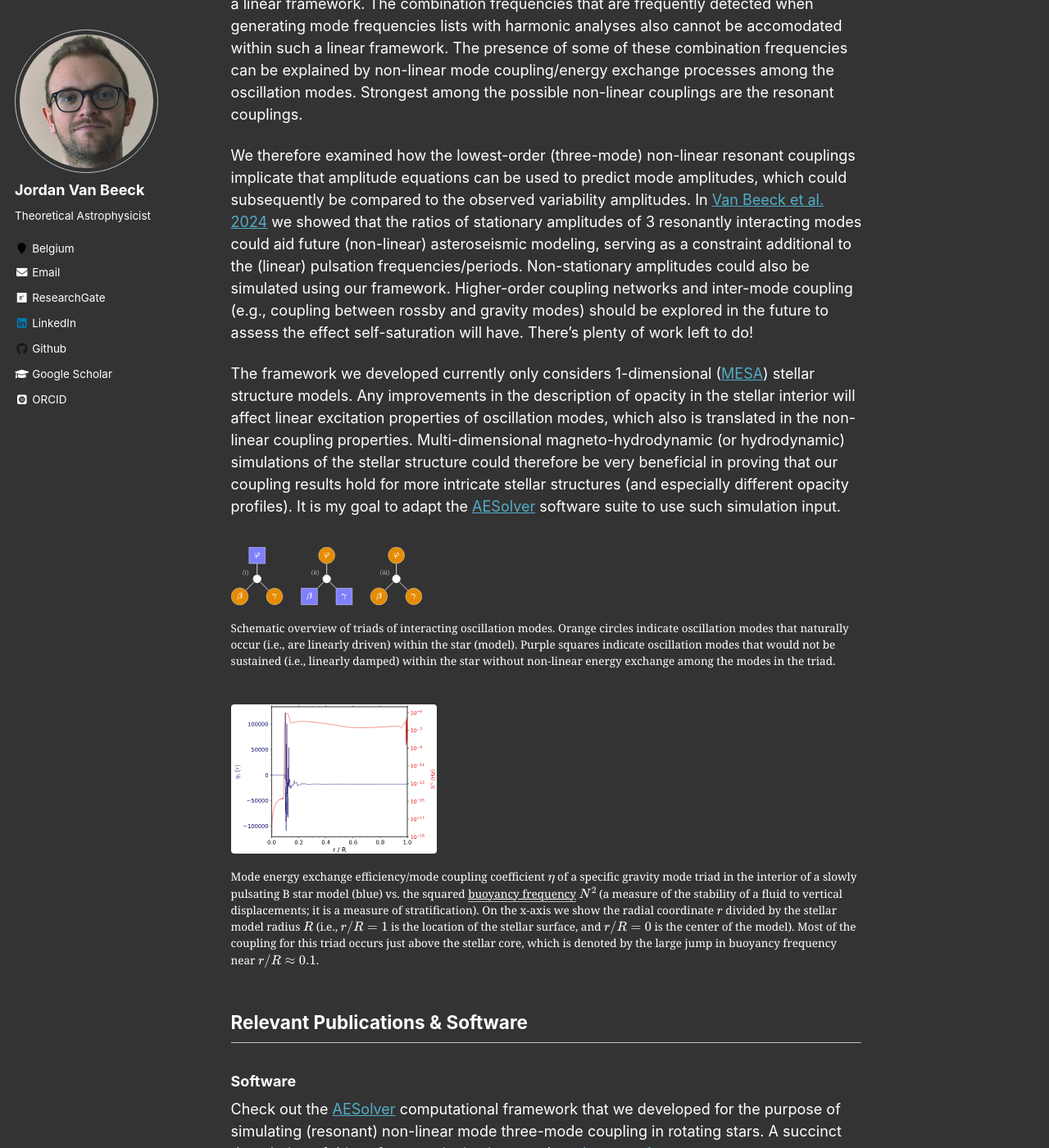
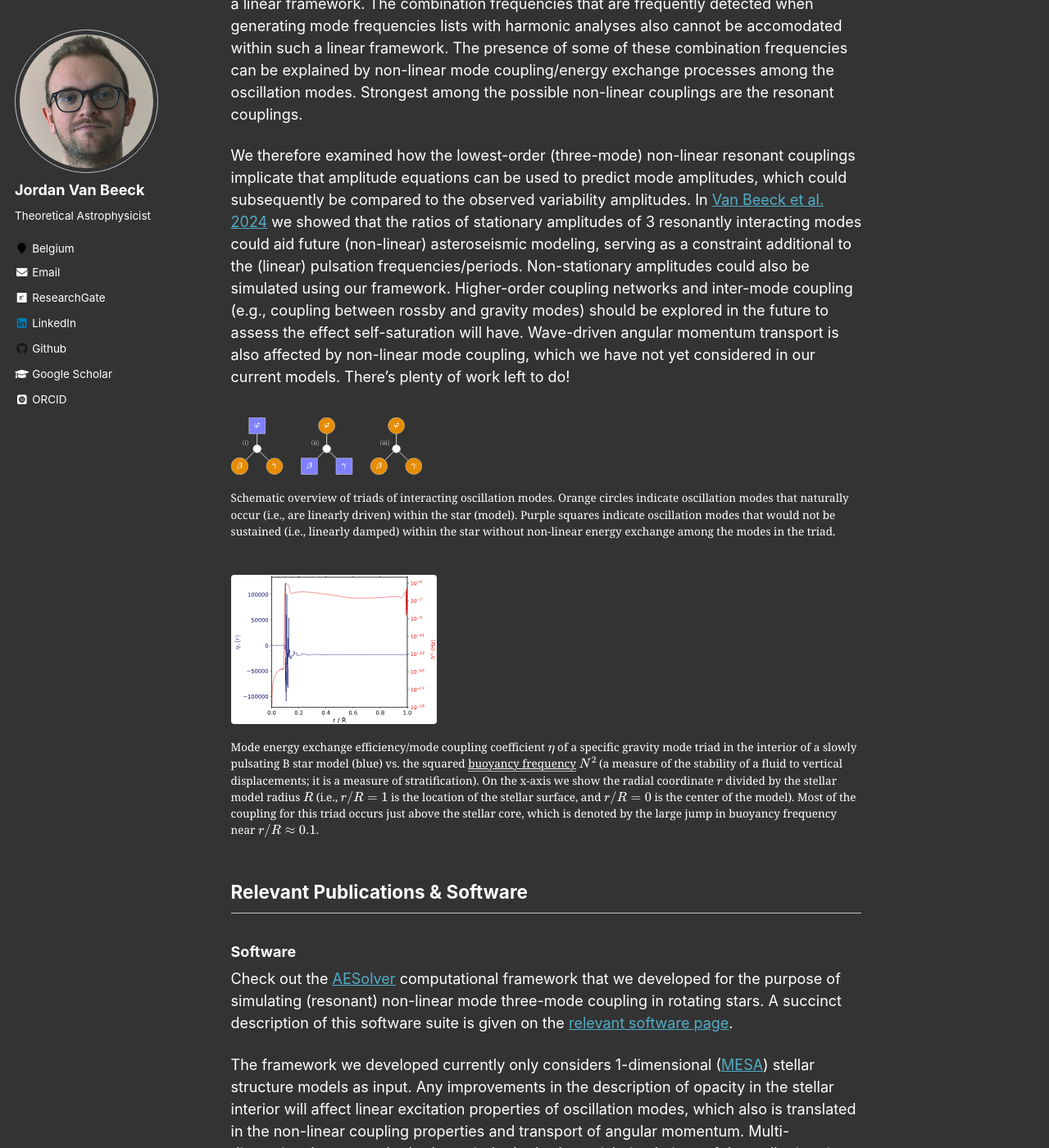
Before and after one commit to JVB11/jvb11.github.io, a Jekyll site: the page built from _research/nonlinear_coupling.md, in a window 1280 px wide and 1400 px high, scrolled down 346 px. Shown: the whole window at 82% size. Built offline with Jekyll 4.4.1, drawn with Linux system fonts in a browser that asks for light colours; some web fonts are replaced; formulas are drawn with MathJax 3; some of the changed text lies outside the part shown.

Commit message:
add AM transport line

```diff
--- a/_research/nonlinear_coupling.md
+++ b/_research/nonlinear_coupling.md
@@ -20,12 +20,8 @@ We therefore examined how the lowest-order (three-mode) non-linear resonant coup
 In [Van Beeck et al. 2024](https://www.aanda.org/articles/aa/full_html/2024/07/aa48369-23/aa48369-23.html) we showed that the ratios of stationary amplitudes of 3 resonantly interacting modes could aid future (non-linear) asteroseismic modeling, serving as a constraint additional to the (linear) pulsation frequencies/periods.
 Non-stationary amplitudes could also be simulated using our framework.
 Higher-order coupling networks and inter-mode coupling (e.g., coupling between rossby and gravity modes) should be explored in the future to assess the effect self-saturation will have.
+Wave-driven angular momentum transport is also affected by non-linear mode coupling, which we have not yet considered in our current models.
 There's plenty of work left to do!
-
-The framework we developed currently only considers 1-dimensional ([MESA](https://docs.mesastar.org/en/stable/)) stellar structure models.
-Any improvements in the description of opacity in the stellar interior will affect linear excitation properties of oscillation modes, which also is translated in the non-linear coupling properties.
-Multi-dimensional magneto-hydrodynamic (or hydrodynamic) simulations of the stellar structure could therefore be very beneficial in proving that our coupling results hold for more intricate stellar structures (and especially different opacity profiles).
-It is my goal to adapt the [AESolver](https://github.com/JVB11/AESolver) software suite to use such simulation input.
 
 {% include base_path %}
 
@@ -35,6 +31,7 @@ It is my goal to adapt the [AESolver](https://github.com/JVB11/AESolver) softwar
   </a>
   <figcaption>Schematic overview of triads of interacting oscillation modes. Orange circles indicate oscillation modes that naturally occur (i.e., are linearly driven) within the star (model). Purple squares indicate oscillation modes that would not be sustained (i.e., linearly damped) within the star without non-linear energy exchange among the modes in the triad.</figcaption>
 </figure>
+
 <figure>
   <a href="{{ '/images/research/mode_coupling/coupling_profile.svg' | prepend: base_path }}" class="image-popup" title="Example of a profile of the mode coupling coefficient in the stellar model interior.">
     <img src="{{ '/images/research/mode_coupling/coupling_profile.svg' | prepend: base_path }}" alt="Example of a profile of the mode coupling coefficient in the stellar model interior." min-width="80%" max-width="100%">
@@ -49,6 +46,11 @@ It is my goal to adapt the [AESolver](https://github.com/JVB11/AESolver) softwar
 Check out the [AESolver](https://github.com/JVB11/AESolver) computational framework that we developed for the purpose of simulating (resonant) non-linear mode three-mode coupling in rotating stars.
 A succinct description of this software suite is given on the [relevant software page](https://jvb11.github.io/software/AESolver/).
 
+The framework we developed currently only considers 1-dimensional ([MESA](https://docs.mesastar.org/en/stable/)) stellar structure models as input.
+Any improvements in the description of opacity in the stellar interior will affect linear excitation properties of oscillation modes, which also is translated in the non-linear coupling properties and transport of angular momentum.
+Multi-dimensional magneto-hydrodynamic (or hydrodynamic) simulations of the stellar interior could therefore be very beneficial in proving that our coupling results hold for more intricate stellar structures (and different opacity profiles).
+It is my goal to adapt the [AESolver](https://github.com/JVB11/AESolver) software suite to use such simulation input to validate (or disprove) our conclusions.
+
 <figure>
   <a href="{{ '/images/software/aesolver/AE_solver_logo.png' | prepend: base_path }}" class="image-popup">
     <img src="{{ '/images/software/aesolver/AE_solver_logo.png' | prepend: base_path }}" alt="Logo of the AESolver software suite">
```
